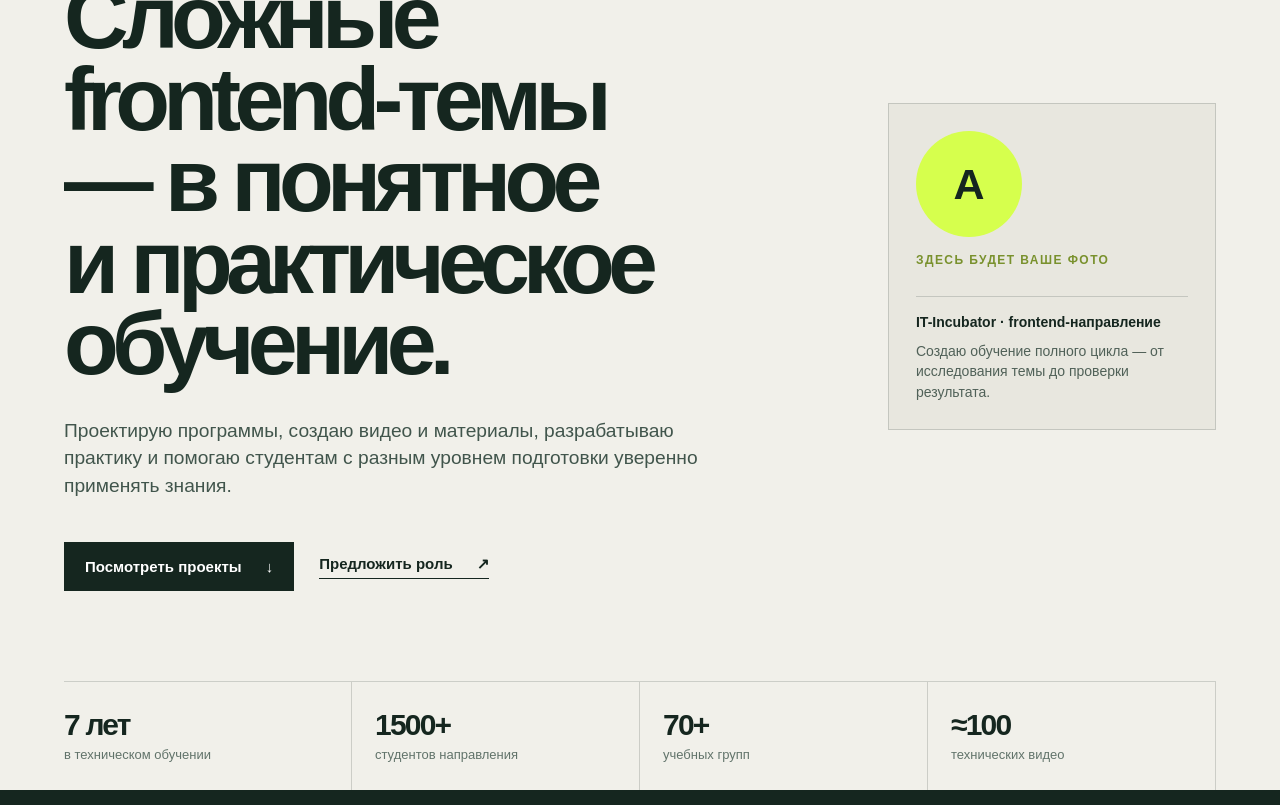
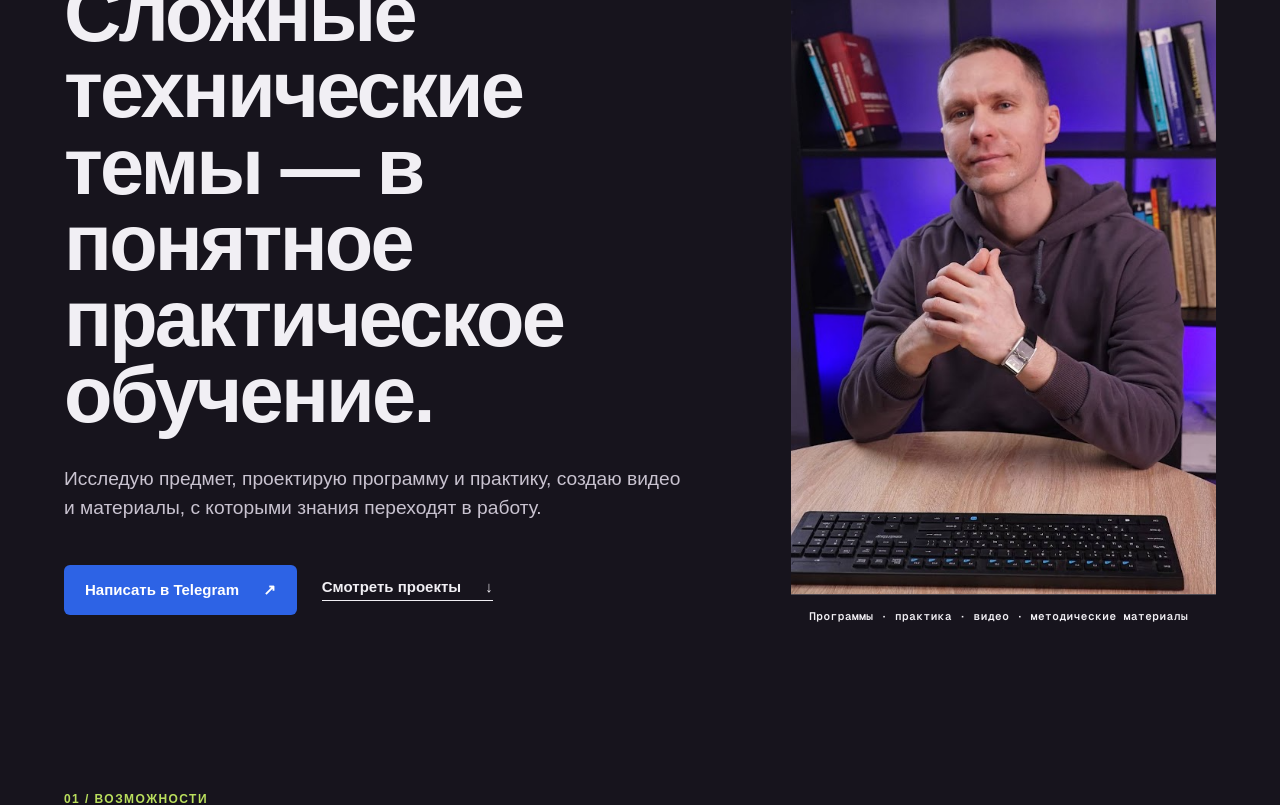
Before and after one commit to safronman/safronman.github.io, a Next.js app: page / in a window 1280 px wide. Shown: the part 220-1025 px from the top of the page. Built offline with nearby package versions, Linux system fonts and the light colour scheme.

Commit message:
feat: redesign portfolio hero

```diff
--- a/app/page.module.css
+++ b/app/page.module.css
@@ -1,14 +1,18 @@
 :root {
-  --ink: #15261f;
-  --paper: #f1f0ea;
-  --lime: #d6ff4d;
-  --line: rgba(21, 38, 31, 0.17);
+  --ink: #17141d;
+  --paper: #f7f7fa;
+  --violet: #6847e8;
+  --lime: #6847e8;
+  --signal: #2d63e5;
+  --line: #d8d5de;
+  --ink-on-dark: #f1eff4;
+  --muted-on-dark: #c9c3d0;
 }
 .hero {
   min-height: 100vh;
   padding: 26px clamp(22px, 5vw, 82px) 0;
-  background: var(--paper);
-  color: var(--ink);
+  background: var(--ink);
+  color: var(--ink-on-dark);
 }
 .nav,
 .heroGrid,
@@ -30,7 +34,7 @@
   font-weight: 700;
 }
 .brand span {
-  color: #74a800;
+  color: var(--violet);
 }
 .navLinks {
   display: flex;
@@ -40,14 +44,14 @@
   transition: opacity 0.2s;
 }
 .nav a:hover {
-  opacity: 0.55;
+  opacity: 0.7;
 }
 .heroGrid {
   display: grid;
-  grid-template-columns: minmax(0, 1.65fr) minmax(280px, 0.75fr);
-  gap: clamp(36px, 8vw, 145px);
+  grid-template-columns: minmax(0, 1fr) minmax(340px, 0.68fr);
+  gap: clamp(42px, 8vw, 136px);
   align-items: center;
-  padding: clamp(80px, 15vh, 160px) 0 90px;
+  padding: clamp(76px, 12vh, 128px) 0 0;
 }
 .eyebrow,
 .kicker,
@@ -60,22 +64,22 @@
 }
 .eyebrow,
 .kicker {
-  color: #5f7468;
+  color: var(--violet);
   margin-bottom: 21px;
 }
 .hero h1 {
-  max-width: 830px;
-  font-size: clamp(48px, 7vw, 104px);
-  letter-spacing: -0.075em;
-  line-height: 0.91;
+  max-width: 800px;
+  font-size: clamp(48px, 6.2vw, 96px);
+  letter-spacing: -0.035em;
+  line-height: 0.96;
   text-wrap: balance;
 }
 .lead {
-  max-width: 650px;
+  max-width: 60ch;
   margin-top: 32px;
   font-size: clamp(17px, 1.5vw, 21px);
-  line-height: 1.45;
-  color: #41554c;
+  line-height: 1.5;
+  color: var(--muted-on-dark);
 }
 .heroActions {
   display: flex;
@@ -86,73 +90,60 @@
   font-weight: 700;
 }
 .primaryButton {
-  background: var(--ink);
+  background: var(--signal);
   color: white;
   padding: 16px 21px;
+  border-radius: 6px;
+  transition:
+    background-color 0.2s cubic-bezier(0.16, 1, 0.3, 1),
+    transform 0.2s cubic-bezier(0.16, 1, 0.3, 1);
 }
 .primaryButton span,
 .textButton span {
   margin-left: 20px;
 }
 .textButton {
-  border-bottom: 1px solid var(--ink);
+  border-bottom: 1px solid currentColor;
   padding-bottom: 5px;
 }
-.heroCard {
-  border: 1px solid var(--line);
-  padding: 27px;
-  background: #e8e7df;
+.primaryButton:hover {
+  background: var(--ink-on-dark);
+  color: var(--ink);
+  transform: translateY(-1px);
 }
-.avatar {
-  display: grid;
-  place-items: center;
-  width: 106px;
-  height: 106px;
-  border-radius: 50%;
-  background: #d6ff4d;
-  font-size: 43px;
-  font-weight: 700;
+.primaryButton:focus-visible,
+.textButton:focus-visible,
+.nav a:focus-visible {
+  outline: 2px solid var(--signal);
+  outline-offset: 4px;
 }
-.placeholder {
-  color: #79912d;
-  margin: 16px 0 29px;
+.heroPortrait {
+  position: relative;
+  align-self: stretch;
+  min-height: clamp(480px, 62vw, 720px);
+  margin: 0;
+  overflow: hidden;
+  background: #0d0b10;
 }
-.roleLine {
-  border-top: 1px solid var(--line);
-  padding-top: 17px;
-  font-weight: 700;
-  font-size: 14px;
+.heroPortrait img {
+  object-fit: cover;
+  object-position: 52% 45%;
 }
-.heroCard > p:last-child {
-  margin-top: 11px;
-  font-size: 14px;
-  line-height: 1.45;
-  color: #506158;
-}
-.stats {
-  display: grid;
-  grid-template-columns: repeat(4, 1fr);
-  border-top: 1px solid var(--line);
-}
-.stats div {
-  padding: 26px 10px 28px 0;
-  border-right: 1px solid var(--line);
-}
-.stats div:not(:first-child) {
-  padding-left: 23px;
-}
-.stats strong,
-.stats span {
-  display: block;
-}
-.stats strong {
-  font-size: 30px;
-  letter-spacing: -0.06em;
-}
-.stats span {
-  color: #61736a;
-  margin-top: 5px;
-  font-size: 13px;
+.heroPortrait figcaption {
+  position: absolute;
+  right: 0;
+  bottom: 0;
+  left: 0;
+  z-index: 1;
+  border-top: 1px solid rgba(241, 239, 244, 0.25);
+  padding: 14px 18px;
+  background: var(--ink);
+  color: var(--ink-on-dark);
+  font-family: var(--font-geist-mono);
+  font-size: 11px;
+  font-weight: 600;
+  letter-spacing: 0.05em;
+  line-height: 1.35;
 }
 .section {
   padding: clamp(80px, 12vw, 165px) clamp(22px, 5vw, 82px);
@@ -466,19 +457,10 @@
     grid-template-columns: 1fr;
   }
   .heroGrid {
-    padding: 90px 0 70px;
+    padding: 72px 0 0;
   }
-  .heroCard {
-    max-width: 450px;
-  }
-  .stats {
-    grid-template-columns: repeat(2, 1fr);
-  }
-  .stats div:nth-child(2) {
-    border-right: 0;
-  }
-  .stats div:nth-child(n + 3) {
-    border-top: 1px solid var(--line);
+  .heroPortrait {
+    min-height: min(130vw, 650px);
   }
   .serviceGrid {
     grid-template-columns: repeat(2, 1fr);
@@ -510,16 +492,6 @@
     align-items: flex-start;
     flex-direction: column;
   }
-  .stats strong {
-    font-size: 26px;
-  }
-  .stats div,
-  .stats div:not(:first-child) {
-    padding: 18px 12px 19px 0;
-  }
-  .stats div:nth-child(even) {
-    padding-left: 12px;
-  }
   .serviceGrid,
   .materialGrid,
   .expertiseGrid {
--- a/app/page.tsx
+++ b/app/page.tsx
@@ -1,3 +1,4 @@
+import Image from "next/image";
 import styles from "./page.module.css";
 
 const projects = [
@@ -107,55 +108,40 @@ export default function Home() {
         </nav>
         <div className={styles.heroGrid}>
           <div className={styles.heroText}>
-            <p className={styles.eyebrow}>
-              Technical Educator · Руководитель frontend-направления
-            </p>
-            <h1>Сложные frontend-темы — в понятное и практическое обучение.</h1>
+            <p className={styles.eyebrow}>Technical Educator</p>
+            <h1>
+              Сложные технические темы — в понятное практическое обучение.
+            </h1>
             <p className={styles.lead}>
-              Проектирую программы, создаю видео и материалы, разрабатываю
-              практику и помогаю студентам с разным уровнем подготовки уверенно
-              применять знания.
+              Исследую предмет, проектирую программу и практику, создаю видео и
+              материалы, с которыми знания переходят в работу.
             </p>
             <div className={styles.heroActions}>
-              <a className={styles.primaryButton} href="#projects">
-                Посмотреть проекты <span>↓</span>
+              <a
+                className={styles.primaryButton}
+                href="https://t.me/your_telegram"
+                target="_blank"
+                rel="noreferrer"
+              >
+                Написать в Telegram <span aria-hidden="true">↗</span>
               </a>
-              <a className={styles.textButton} href="#contacts">
-                Предложить роль <span>↗</span>
+              <a className={styles.textButton} href="#projects">
+                Смотреть проекты <span aria-hidden="true">↓</span>
               </a>
             </div>
           </div>
-          <aside className={styles.heroCard}>
-            <div className={styles.avatar} aria-hidden="true">
-              A
-            </div>
-            <p className={styles.placeholder}>Здесь будет ваше фото</p>
-            <div className={styles.roleLine}>
-              IT-Incubator · frontend-направление
-            </div>
-            <p>
-              Создаю обучение полного цикла — от исследования темы до проверки
-              результата.
-            </p>
-          </aside>
-        </div>
-        <div className={styles.stats}>
-          <div>
-            <strong>7 лет</strong>
-            <span>в техническом обучении</span>
-          </div>
-          <div>
-            <strong>1500+</strong>
-            <span>студентов направления</span>
-          </div>
-          <div>
-            <strong>70+</strong>
-            <span>учебных групп</span>
-          </div>
-          <div>
-            <strong>≈100</strong>
-            <span>технических видео</span>
-          </div>
+          <figure className={styles.heroPortrait}>
+            <Image
+              src="/hero-portrait.png"
+              alt="Technical Educator за рабочим столом в студии с книгами и техническим оборудованием"
+              fill
+              priority
+              sizes="(max-width: 820px) 100vw, 38vw"
+            />
+            <figcaption>
+              Программы · практика · видео · методические материалы
+            </figcaption>
+          </figure>
         </div>
       </section>
 
```
Also changed, not shown: .impeccable/design.json, public/hero-portrait.png (added).
